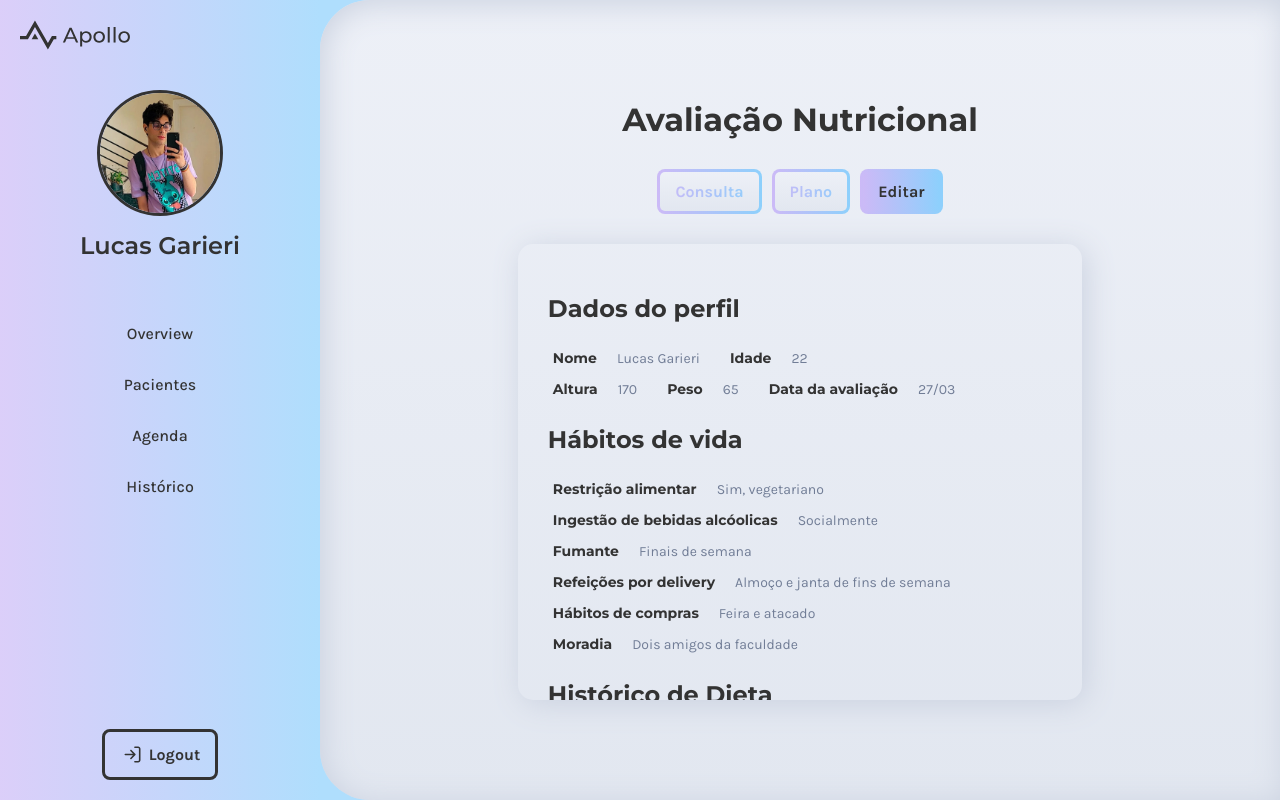
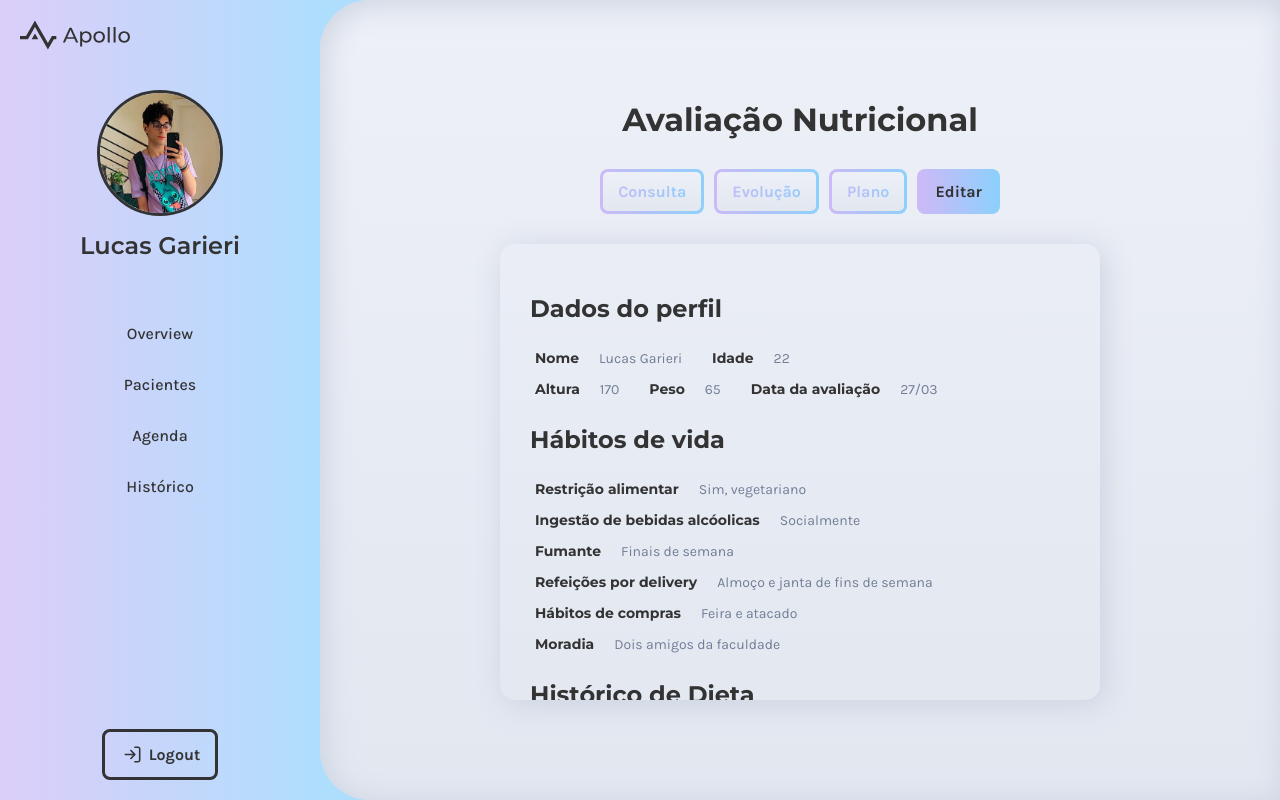
Before and after one commit to pedrohrodrig/LabEngSoft2-Frontend, a React (Create React App) app in the folder frontend/: page /nutritionist/evaluation in a window 1280 px wide. Built offline with nearby package versions, Linux system fonts and the light colour scheme.

Commit message:
💄 Fix UI evaluation page

```diff
--- a/frontend/src/pages/nutritionist/nutrievaluationpage/nutrievaluationpage.css
+++ b/frontend/src/pages/nutritionist/nutrievaluationpage/nutrievaluationpage.css
@@ -15,7 +15,7 @@
 
 .evaluation .content {
     overflow-y: scroll;
-    width: fit-content;
+    width: 100%;
     height: 100%;
     display: flex;
     padding: 20px;
--- a/frontend/src/pages/nutritionist/nutrievaluationpage/nutrievaluationpage.js
+++ b/frontend/src/pages/nutritionist/nutrievaluationpage/nutrievaluationpage.js
@@ -20,6 +20,11 @@ function NutriEvaluationPage() {
           className="grad outline small"
           text="Consulta"
           to="/nutritionist/appoint"
+        />
+        <Button
+          className="grad outline small"
+          text="Evolução"
+          to="/nutritionist/evolution"
         />
         <Button
           className="grad outline small"
```
